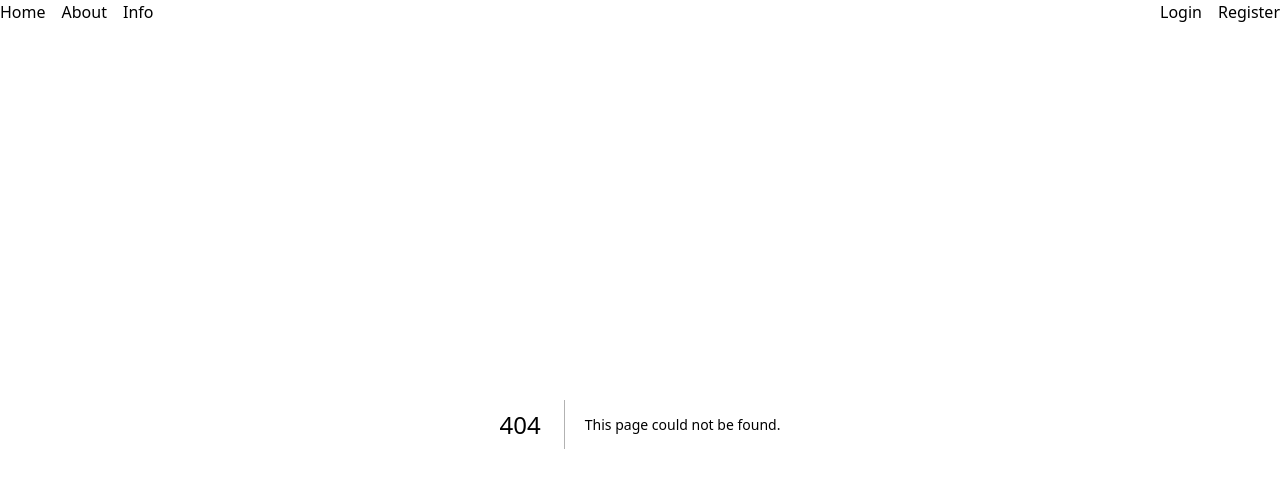
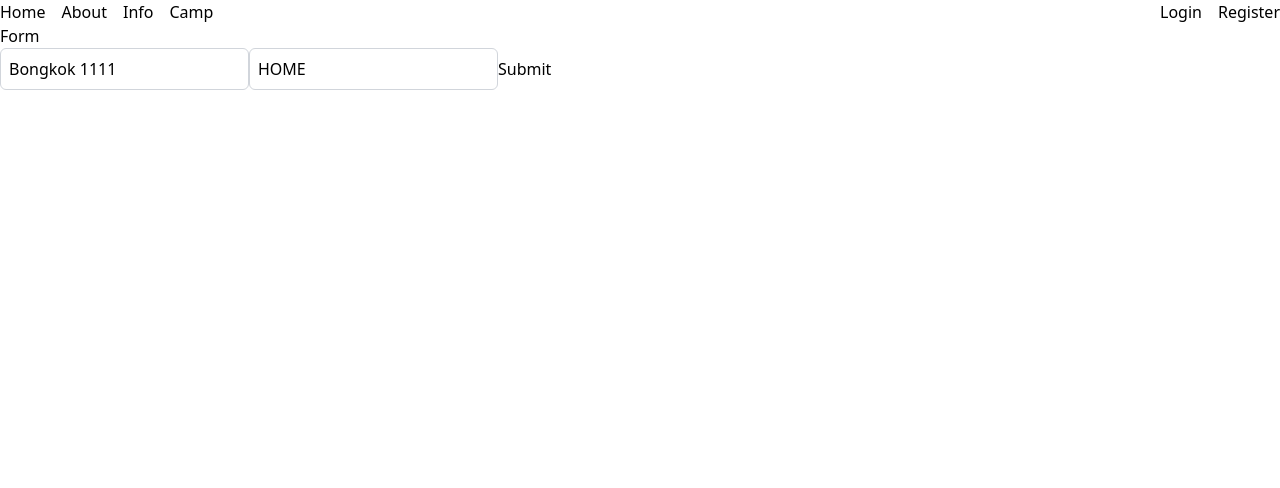
Before and after one commit to Arismonx/nextjs-toturial, a Next.js app: page /coponents/form in a window 1280 px wide. Before the commit this address had no page. Shown: the top 488 px of the page. Built offline with nearby package versions, Linux system fonts and the light colour scheme.

Commit message:
Server Actions

```diff
--- /dev/null
+++ b/app/camp/page.tsx
@@ -0,0 +1,14 @@
+
+import React from 'react'
+import Form from '../coponents/form/page'
+
+const camppage = () => {
+  return (
+    <div>
+      PageCamp
+      <Form />
+    </div>
+  )
+}
+
+export default camppage
--- /dev/null
+++ b/app/coponents/form/page.tsx
@@ -0,0 +1,29 @@
+'use client'
+import { createCamp } from '@/utils/actions'
+
+const Form = () => {
+    return (
+        <div>
+            <h1>Form</h1>
+            <form action={ createCamp }>
+                <input
+                    className='border border-gray-300 rounded-md p-2'
+                    placeholder="Camp Title"
+                    defaultValue="Bongkok 1111"
+                    name="title"
+                />
+
+                <input
+                    placeholder="location"
+                    name="location"
+                    className='border border-gray-300 rounded-md p-2'
+                    defaultValue="HOME"
+                />
+                <button type="submit">Submit</button>
+            </form>
+
+        </div>
+    )
+}
+
+export default Form
--- a/app/coponents/navbar/page.tsx
+++ b/app/coponents/navbar/page.tsx
@@ -15,6 +15,9 @@ const Navbar = () => {
                     <li>
                         <Link href="/info">Info</Link>
                     </li>
+                    <li>
+                        <Link href="/camp">Camp</Link>
+                    </li>
                 </ul>
                 <div className='flex space-x-4'>
                     <Link href="/login">Login</Link>
--- /dev/null
+++ b/utils/actions.tsx
@@ -0,0 +1,9 @@
+'use server'
+
+export const createCamp = async(formData: FormData) => {
+    // const title = formData.get('title')
+    // const location = formData.get('location')
+    const rawData = Object.fromEntries(formData)
+    console.log(rawData);
+    // return 'create camp success'
+}
```
